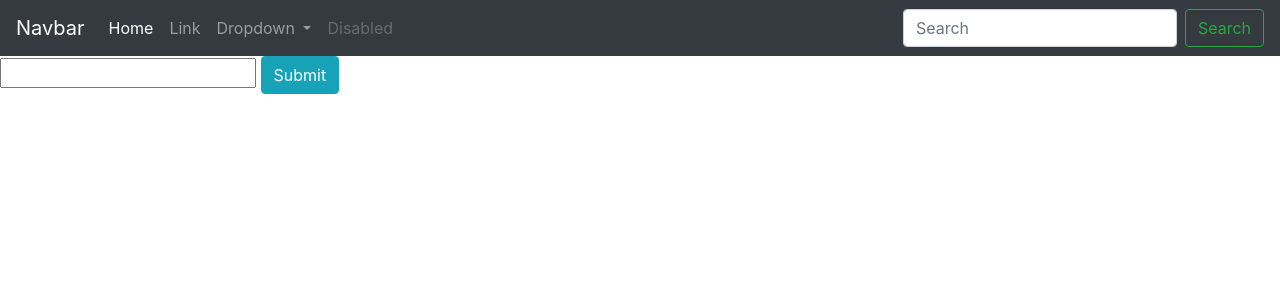
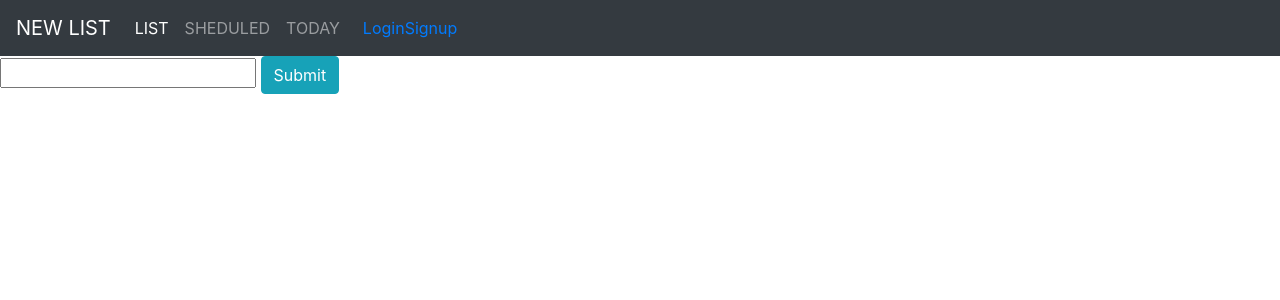
Before and after one commit to KodianKodes/Todo, a Django app: page / in a window 1280 px wide. Shown: the top 300 px of the page. Run offline with Django 3.2, Linux system fonts and the light colour scheme; data that the repository does not hold is empty; some libraries are stand-ins or nearby versions.

Commit message:
more update

```diff
--- /dev/null
+++ b/static/index/base.css
@@ -0,0 +1,3 @@
+.adjuster{
+    text-align: center;
+}
--- a/templates/CRUD/base.html
+++ b/templates/CRUD/base.html
@@ -3,45 +3,45 @@
 <head>
     <meta charset="UTF-8">
     <meta name="viewport" content="width=device-width, initial-scale=1.0">
-    <title>Document</title>
+    <title>Developer's Todo</title>
     <link rel="stylesheet" href="https://stackpath.bootstrapcdn.com/bootstrap/4.5.0/css/bootstrap.min.css">
+    {% load static %}
+    <link rel="stylesheet" type='text/css' href="{% static 'index/base.css'%}"/>
 </head>
 <body>
     {% block header %}
     <header>
         <nav class="navbar navbar-expand-lg navbar-dark bg-dark">
-            <a class="navbar-brand" href="#">Navbar</a>
+            <a class="navbar-brand" href="#">NEW LIST</a>
             <button class="navbar-toggler" type="button" data-toggle="collapse" data-target="#navbarSupportedContent" aria-controls="navbarSupportedContent" aria-expanded="false" aria-label="Toggle navigation">
               <span class="navbar-toggler-icon"></span>
             </button>
-
+            <div class="adjuster">
                 <div class="collapse navbar-collapse" id="navbarSupportedContent">
                     <ul class="navbar-nav mr-auto">
                         <li class="nav-item active">
-                  <a class="nav-link" href="#">Home <span class="sr-only">(current)</span></a>
+                        <a class="nav-link" href="#">LIST <span class="sr-only">(current)</span></a>
                         </li>
                         <li class="nav-item">
-                  <a class="nav-link" href="#">Link</a>
-                </li>
-                <li class="nav-item dropdown">
-                  <a class="nav-link dropdown-toggle" href="#" id="navbarDropdown" role="button" data-toggle="dropdown" aria-haspopup="true" aria-expanded="false">
-                    Dropdown
-                  </a>
-                  <div class="dropdown-menu" aria-labelledby="navbarDropdown">
-                    <a class="dropdown-item" href="#">Action</a>
-                    <a class="dropdown-item" href="#">Another action</a>
-                    <div class="dropdown-divider"></div>
-                    <a class="dropdown-item" href="#">Something else here</a>
-                  </div>
+                        <a class="nav-link" href="#">SHEDULED</a>
                         </li>
                         <li class="nav-item">
-                  <a class="nav-link disabled" href="#" tabindex="-1" aria-disabled="true">Disabled</a>
+                        <a class="nav-link" href="#" >TODAY</a>
                         </li>
                     </ul>
-              <form class="form-inline my-2 my-lg-0">
-                <input class="form-control mr-sm-2" type="search" placeholder="Search" aria-label="Search">
-                <button class="btn btn-outline-success my-2 my-sm-0" type="submit">Search</button>
-              </form>
+                </div>
+            </div>
+            <div class=container>
+                <div class="clearfix">
+                    <ul class=navbar-nav>
+                        <li class=nav-item >
+                            <a href="#">Login</a>
+                        </li>
+                        <li class=nav-item>
+                            <a href="#">Signup</a>
+                        </li>
+                    </ul>
+                </div>
             </div>
           </nav>
     </header>
```
Also changed, not shown: db.sqlite3. Lines whose indentation alone changed are shown as unchanged.
